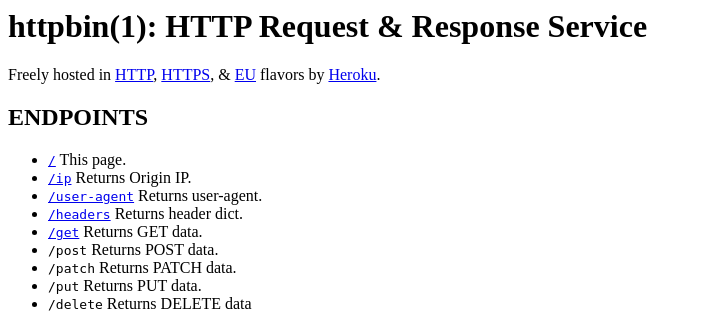
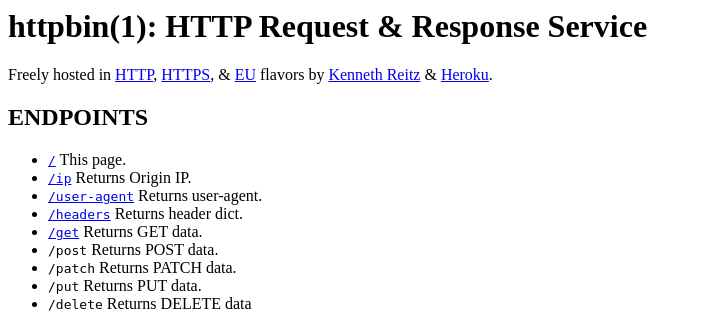
Before and after one commit to dimok777/httpbin, a Flask app: template httpbin/templates/httpbin.1.html in a window 1280 px wide. Shown: the top 313 px of the page, without its empty margins (0-702 px from the left). Run offline with Flask 2, Linux system fonts and the light colour scheme; the template is opened without the code that fills it, so the values that code supplies are empty; parts of the project's set-up code (start-up, migrations or seed data) failed here and were passed over.

Commit message:
kenneth reitz

```diff
--- a/httpbin/templates/httpbin.1.html
+++ b/httpbin/templates/httpbin.1.html
@@ -1,6 +1,6 @@
 <div class='mp'>
 <h1>httpbin(1): HTTP Request &amp; Response Service</h1>
-<p>Freely hosted in <a href="http://httpbin.org">HTTP</a>, <a href="https://httpbin.org">HTTPS</a>, &amp; <a href="http://eu.httpbin.org/">EU</a> flavors by <a href="https://www.heroku.com/">Heroku</a>.</p>
+<p>Freely hosted in <a href="http://httpbin.org">HTTP</a>, <a href="https://httpbin.org">HTTPS</a>, &amp; <a href="http://eu.httpbin.org/">EU</a> flavors by <a href="http://kennethreitz.org">Kenneth Reitz</a> &amp; <a href="https://www.heroku.com/">Heroku</a>.</p>
 
 <h2 id="ENDPOINTS">ENDPOINTS</h2>
 
```
